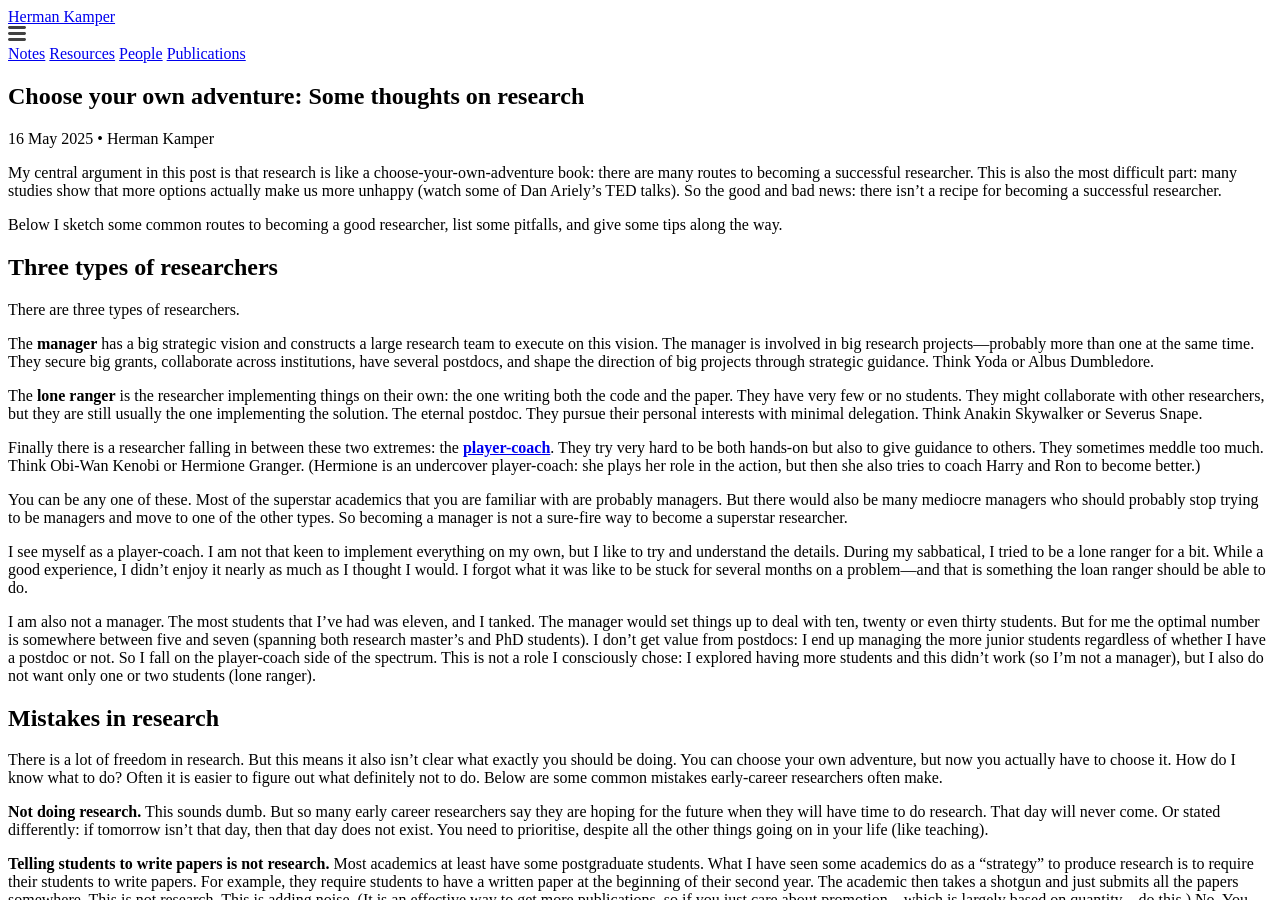
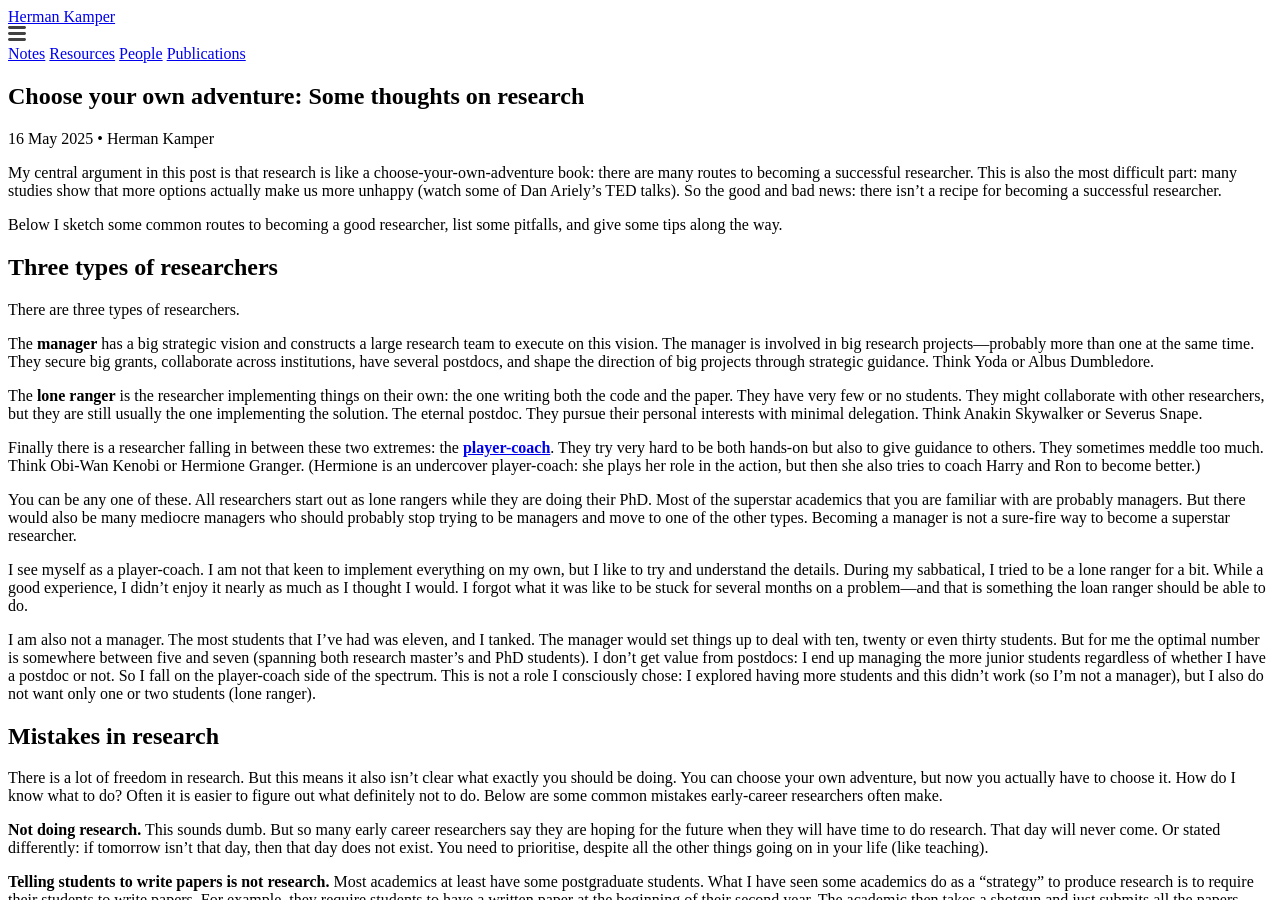
Before and after one commit to kamperh/kamperh.github.io, a Jekyll site: the page built from _posts/2025-05-16-research-thoughts.md, in a window 1280 px wide and 900 px high. Built offline with Jekyll 4.4.1, drawn with Linux system fonts in a browser that asks for light colours; our own code applies the rules of GitHub Pages for plain Markdown files; a style sheet for code colours, icons or effects is not loaded.

Commit message:
Update 2025-05-16-research-thoughts.md

```diff
--- a/_posts/2025-05-16-research-thoughts.md
+++ b/_posts/2025-05-16-research-thoughts.md
@@ -18,7 +18,7 @@ The **lone ranger** is the researcher implementing things on their own: the one
 
 Finally there is a researcher falling in between these two extremes: the **[player-coach](https://en.wikipedia.org/wiki/Player-coach)**. They try very hard to be both hands-on but also to give guidance to others. They sometimes meddle too much. Think Obi-Wan Kenobi or Hermione Granger. (Hermione is an undercover player-coach: she plays her role in the action, but then she also tries to coach Harry and Ron to become better.)
 
-You can be any one of these. Most of the superstar academics that you are familiar with are probably managers. But there would also be many mediocre managers who should probably stop trying to be managers and move to one of the other types. So becoming a manager is not a sure-fire way to become a superstar researcher.
+You can be any one of these. All researchers start out as lone rangers while they are doing their PhD. Most of the superstar academics that you are familiar with are probably managers. But there would also be many mediocre managers who should probably stop trying to be managers and move to one of the other types. Becoming a manager is not a sure-fire way to become a superstar researcher.
 
 I see myself as a player-coach. I am not that keen to implement everything on my own, but I like to try and understand the details. During my sabbatical, I tried to be a lone ranger for a bit. While a good experience, I didn't enjoy it nearly as much as I thought I would. I forgot what it was like to be stuck for several months on a problem---and that is something the loan ranger should be able to do.
 
```
